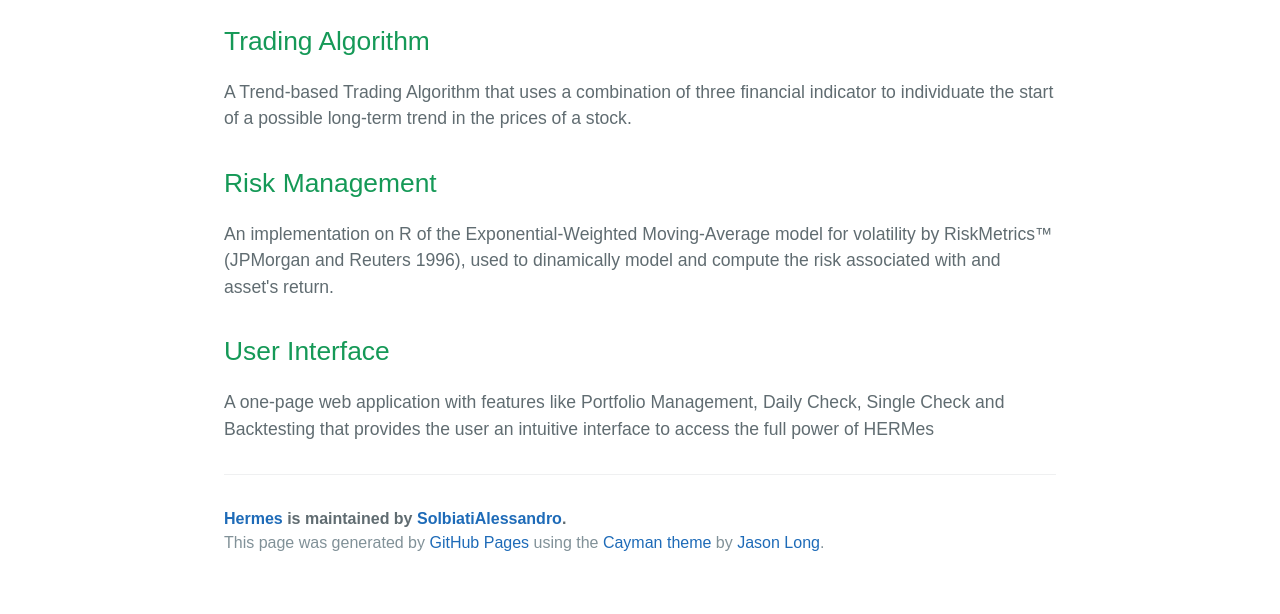
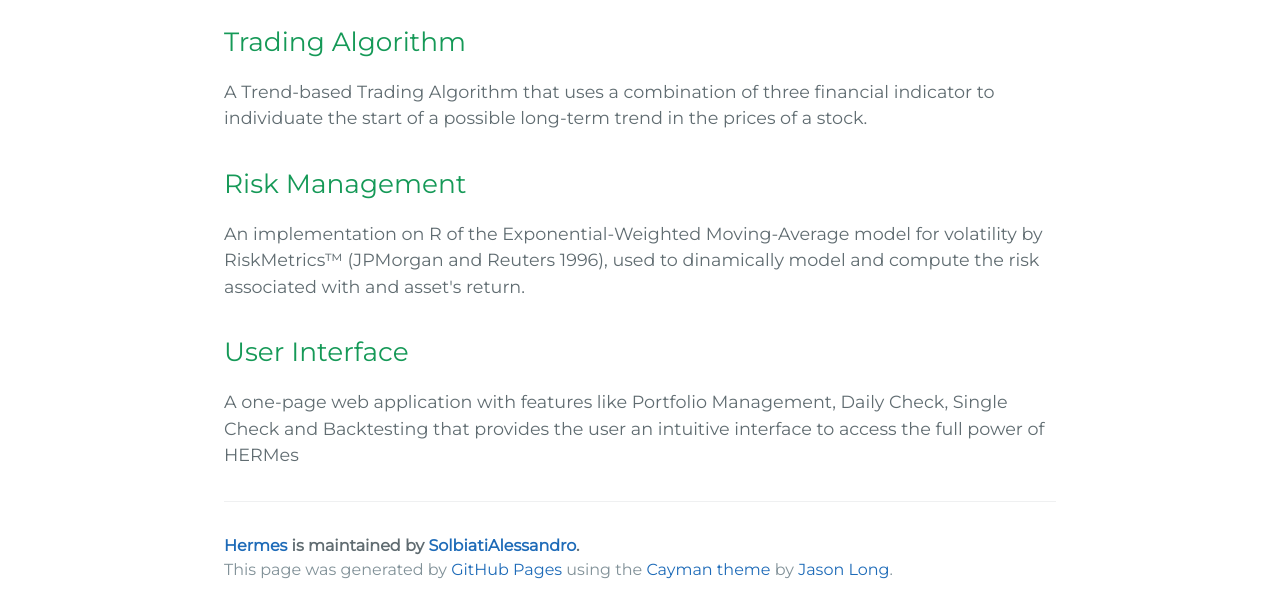
Before and after one commit to SolbiatiAlessandro/HERMes, a plain HTML site: page index.html in a window 1280 px wide. Shown: the part 626-1240 px from the top of the page. Before the commit the page ends 1213 px from the top, so only its background shows below. Drawn offline with Linux system fonts and the light colour scheme.

Commit message:
Update index.html

```diff
--- a/index.html
+++ b/index.html
@@ -8,6 +8,7 @@
     <link href='https://fonts.googleapis.com/css?family=Open+Sans:400,700' rel='stylesheet' type='text/css'>
     <link rel="stylesheet" type="text/css" href="stylesheets/stylesheet.css" media="screen">
     <link rel="stylesheet" type="text/css" href="stylesheets/github-light.css" media="screen">
+    <link href="https://fonts.googleapis.com/css?family=Montserrat" rel="stylesheet" type="text/css">
   </head>
   <body>
     <section class="page-header">
```
